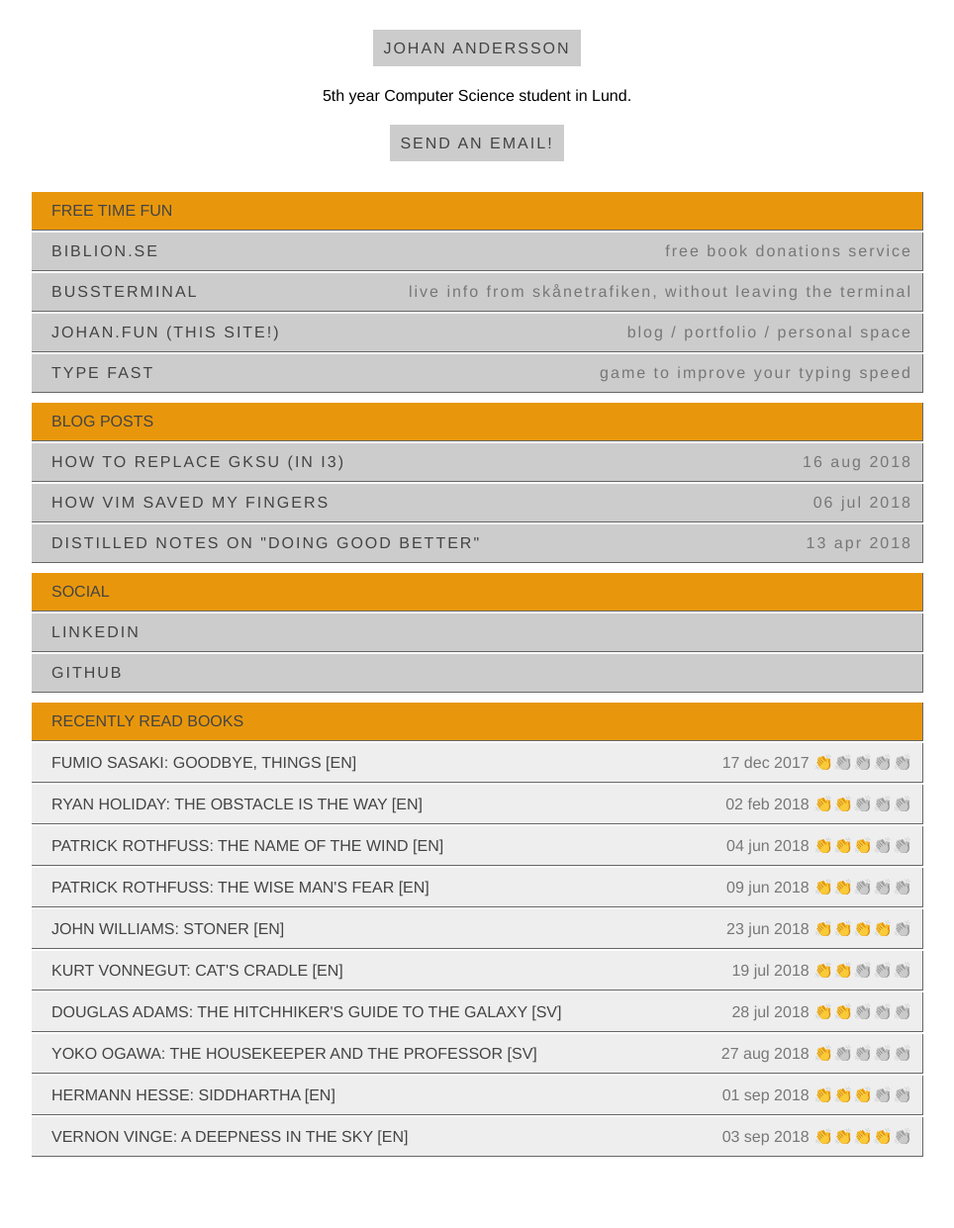
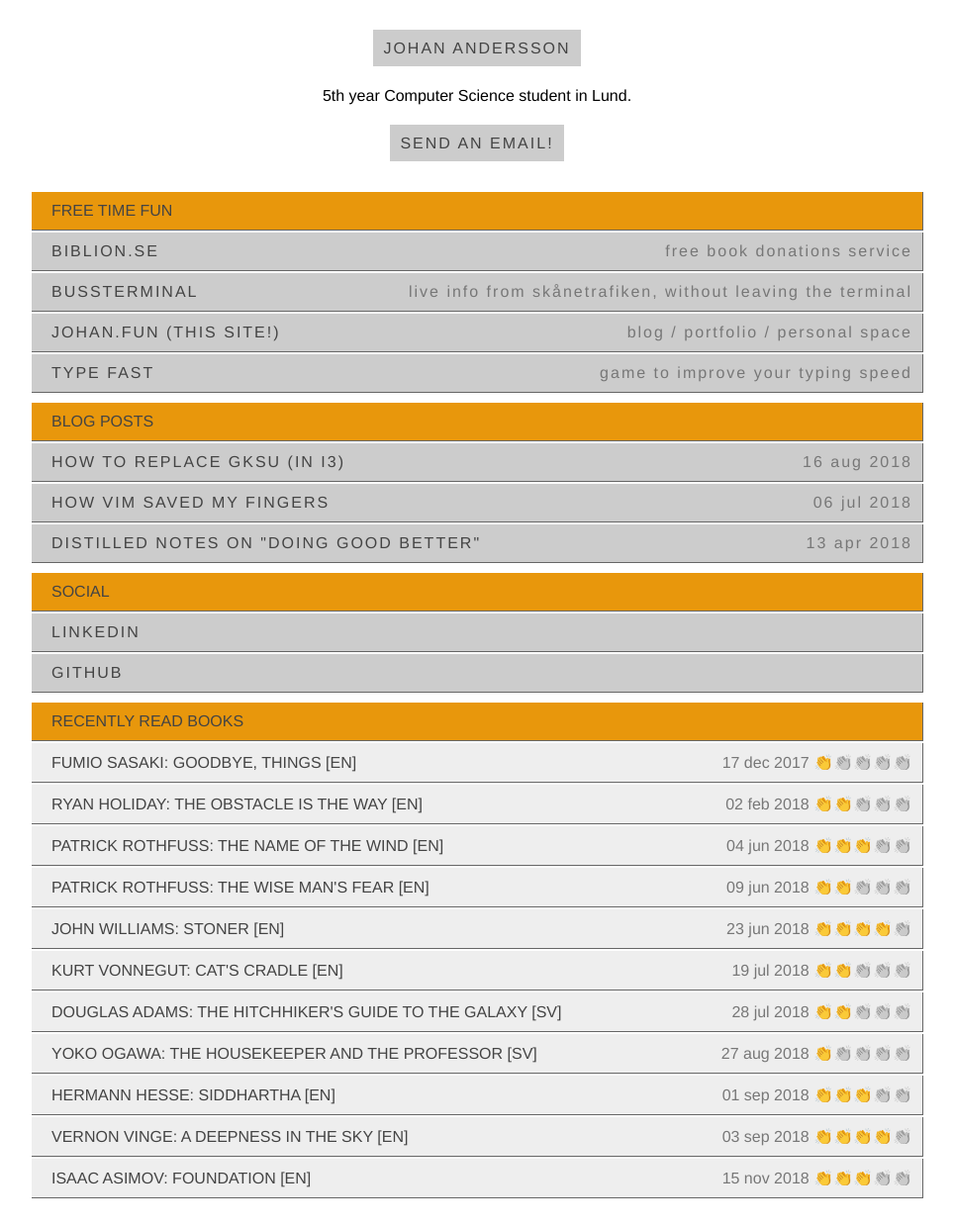
Before and after one commit to johan-andersson01/johan-andersson01.github.io, a Jekyll site: the page built from index.html, in a window 1280 px wide. Shown: the whole page at 99% size, without its empty margins (158-1122 px from the left). Built offline with Jekyll 4.4.1, drawn with Linux system fonts in a browser that asks for light colours; before the commit the page ends 1199 px from its top, so only the background shows below that.

Commit message:
add book

```diff
--- a/_data/books.yml
+++ b/_data/books.yml
@@ -59,3 +59,9 @@
   date: 2018-09-03
   rating: 4
   lang: "en"
+- foundation:
+  title: "Foundation"
+  author: "Isaac Asimov"
+  date: 2018-11-15
+  rating: 3
+  lang: "en"
```
